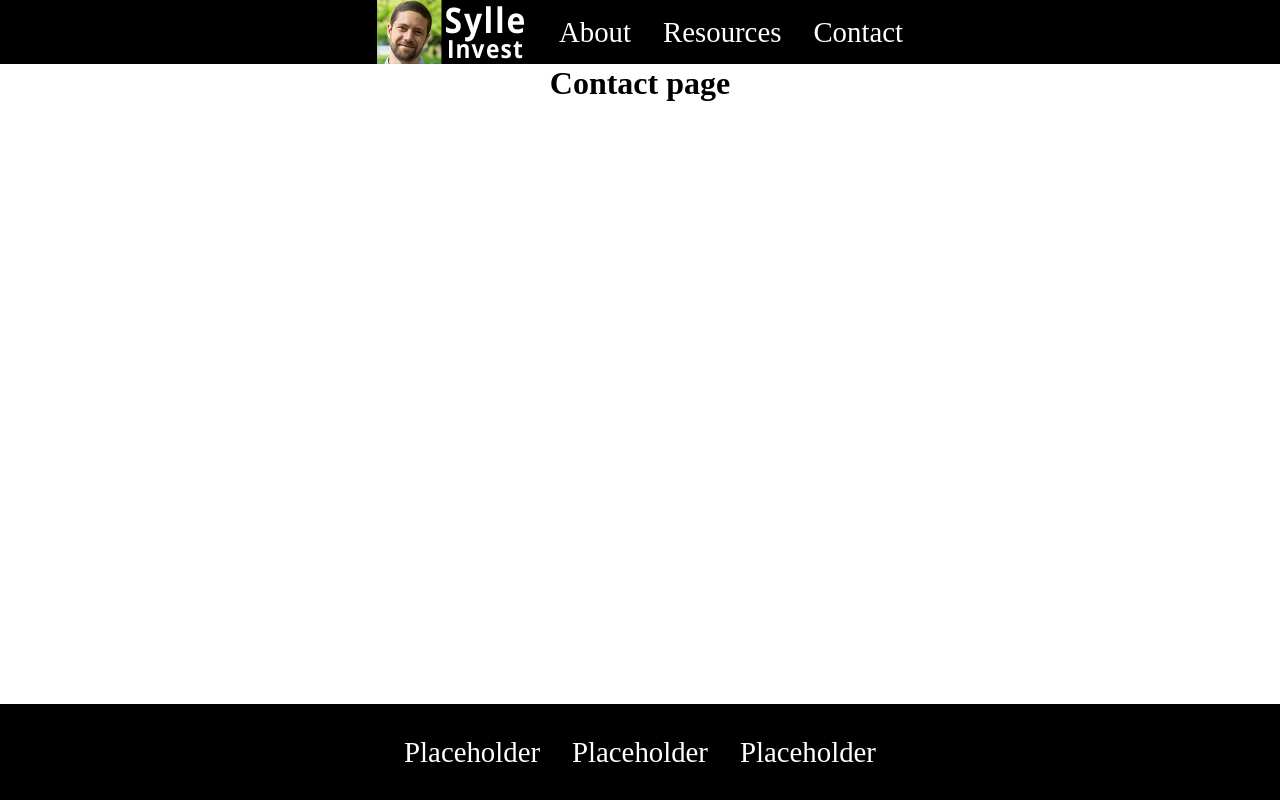
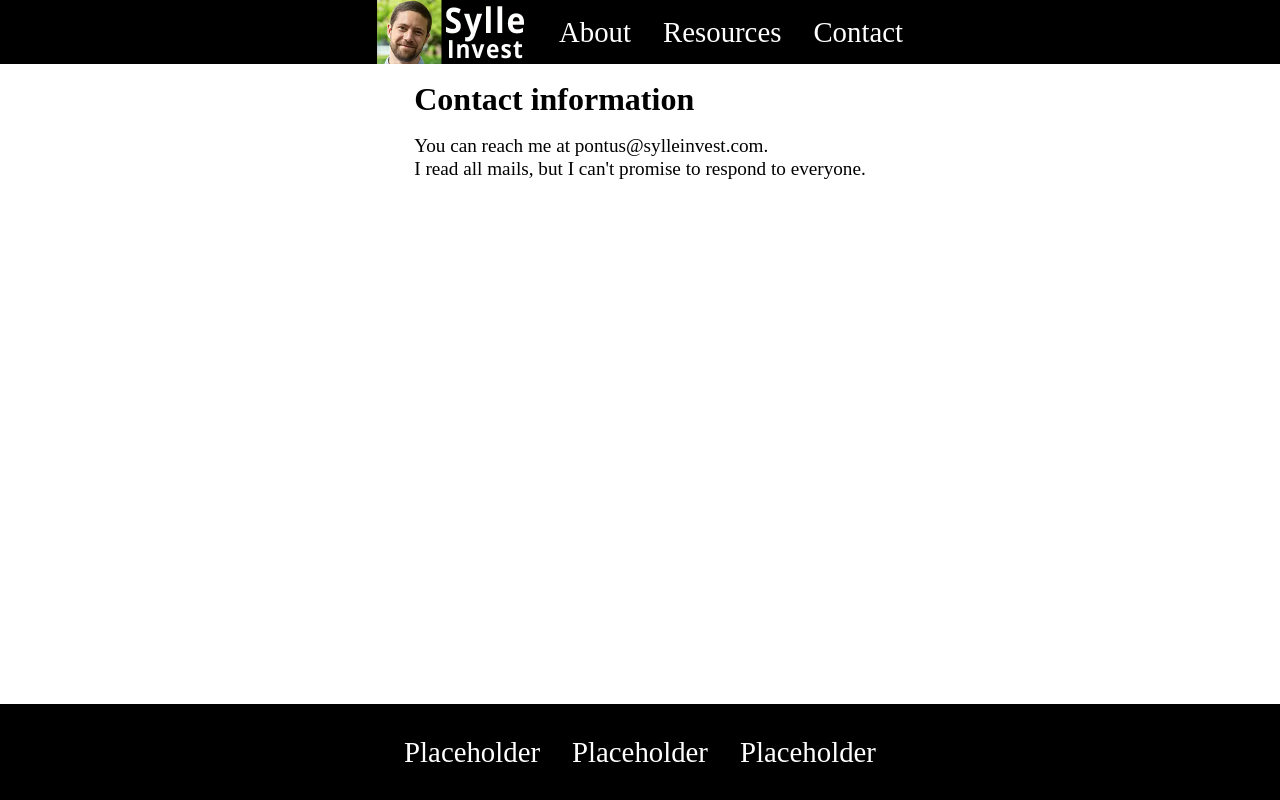
Before and after one commit to PontusLindblom/sylleinvest-website, a Next.js app: page /contact in a window 1280 px wide. Built offline with nearby package versions, Linux system fonts and the light colour scheme.

Commit message:
Add contact page content

```diff
--- a/src/app/contact/page.tsx
+++ b/src/app/contact/page.tsx
@@ -1,5 +1,11 @@
 export default function Contact() {
     return (
-        <h1>Contact page</h1>
+        <div>
+            <h1>Contact information</h1>
+            <p>
+                You can reach me at pontus@sylleinvest.com.<br/>
+                I read all mails, but I can't promise to respond to everyone.
+            </p>
+        </div>
     )
 }
--- a/src/app/globals.css
+++ b/src/app/globals.css
@@ -67,14 +67,31 @@ a {
     text-decoration: none;
 }
 
+/*
+    Pontus Lindblom's Custom CSS Reset ends here
+*/
+
 /* Allows for a responsive footer design */
 body {
     display: flex;
     flex-direction: column;
 }
 
-.page-container {
+/* Ensures the content of the page stays in the center */
+.content-container {
     display: flex;
     flex-direction: column;
+    align-self: center;
     align-items: center;
+    width: 33rem;
 }
+
+/* Make titles look better */
+h1 {
+    margin-block: 1rem;
+}
+
+/* Make text more readable by going to 19.2 px from 16 px */
+p {
+    font-size: 1.2rem;
+}
--- a/src/app/layout.tsx
+++ b/src/app/layout.tsx
@@ -17,7 +17,7 @@ export default function RootLayout({
         <html lang="en">
         <body>
             <Navbar/>
-            <div className='page-container'>
+            <div className='content-container'>
                 {children}
             </div>
             <Footer/>
```
